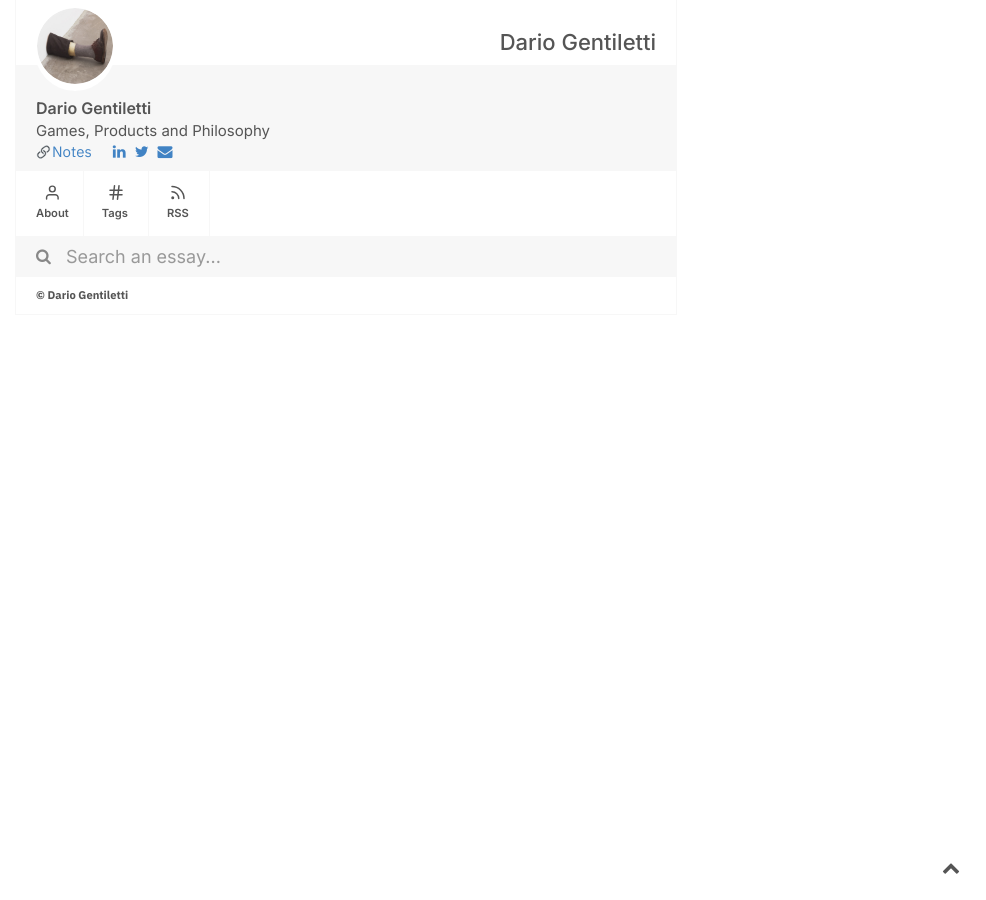
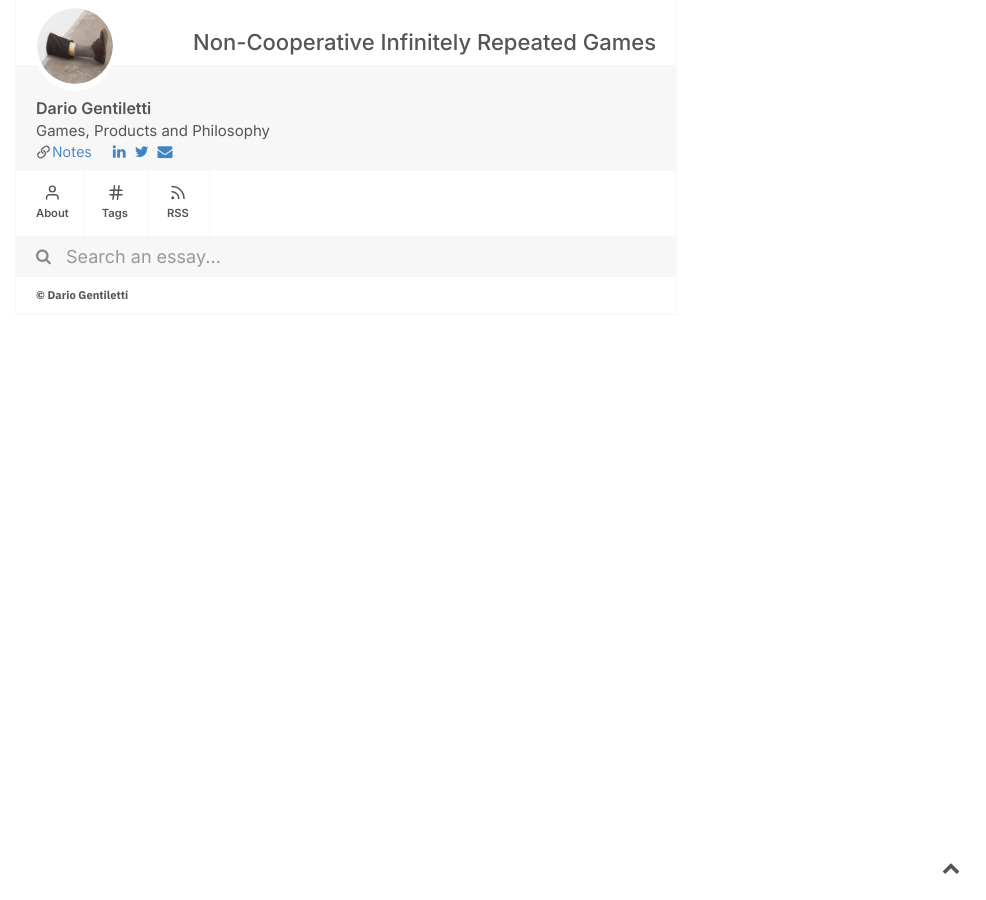
Before and after one commit to dariogentiletti/dariogentiletti.com, a Jekyll site: the page built from index.md, in a window 1280 px wide. Shown: the whole page, without its empty margins (294-1280 px from the left). Built offline with Jekyll 4.4.1, drawn with Linux system fonts in a browser that asks for light colours.

Commit message:
New Title

```diff
--- a/_config.yml
+++ b/_config.yml
@@ -1,4 +1,4 @@
-title: Dario Gentiletti
+title: Non-Cooperative Infinitely Repeated Games
 name: Dario Gentiletti
 user_description: Games, Products and Philosophy
 notes_url: "https://dariogentiletti.com"
```
